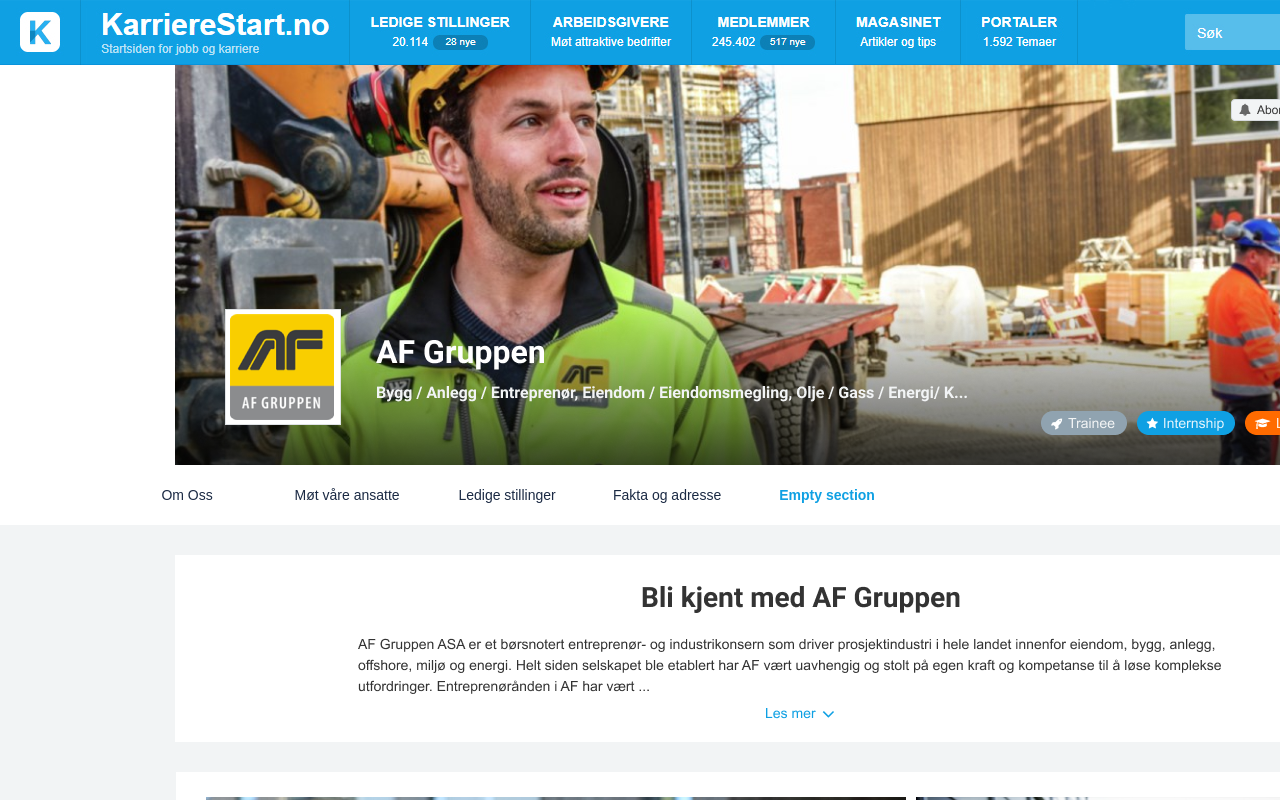
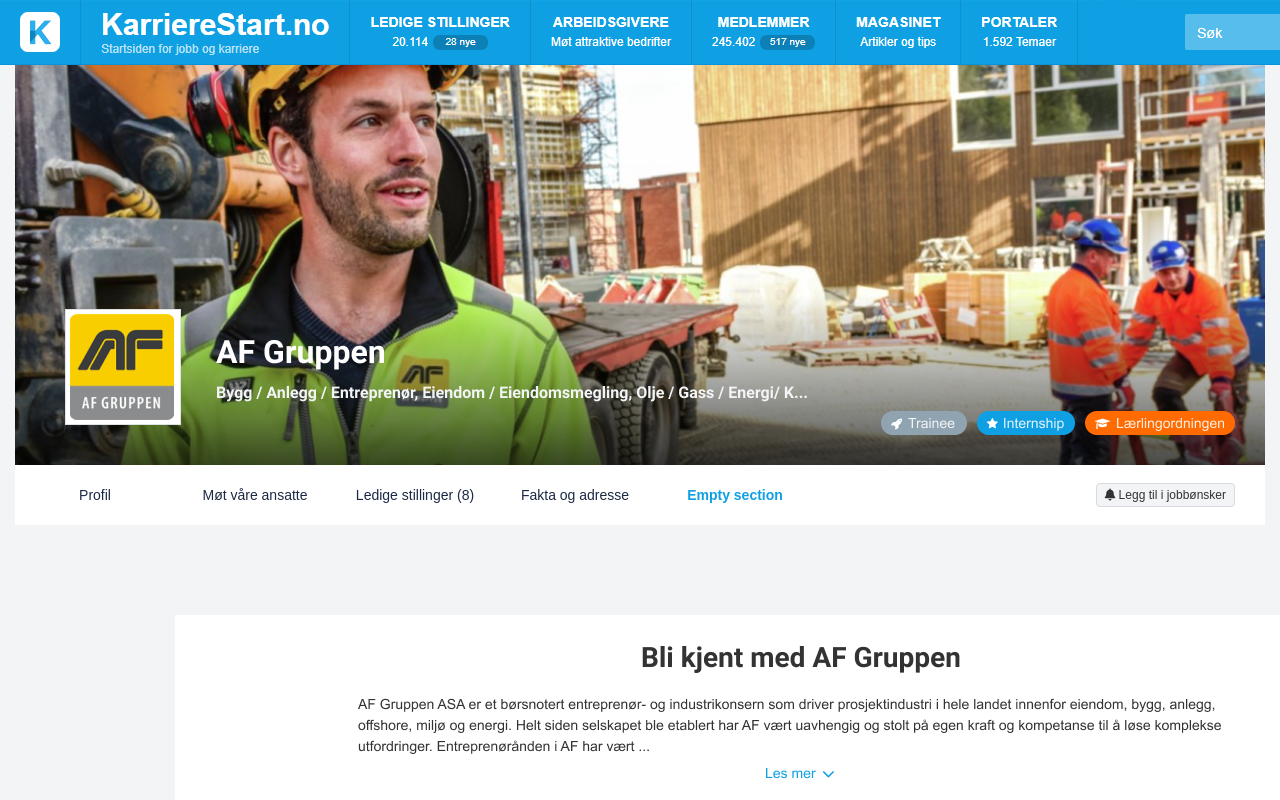
Before and after one commit to Andyradall/subheader, a plain HTML site: page index.html in a window 1280 px wide. Shown: the top 800 px of the page. Drawn offline with nearby package versions, Linux system fonts and the light colour scheme.

Commit message:
Removed surplous code

```diff
--- a/index.html
+++ b/index.html
@@ -17,23 +17,27 @@
 
         <div id="sub-navigation" class="header-navbar">
 
-            <button class="back" onclick="location.href=''" type="button">
+            <!--button class="back" onclick="location.href=''" type="button">
             <i class='fas fa-arrow-left'></i>
-        </button>
+        </button-->
 
-            <div class="con-effect">
-            <!--div class effect adds another effect to subheader-->
-            <!--div class="effect"></div-->
-            </div>
+        <div class="contain">
+
         <ul>
-            <li><a href="#first" class="active">Om Oss</a></li>
+            <li><a href="#first" class="active">Profil</a></li>
             <li><a href="#second">Møt våre ansatte</a></li>
-            <li><a href="#third">Ledige stillinger</a></li>
+            <li><a href="#third">Ledige stillinger (8)</a></li>
             <li><a href="#fourth">Fakta og adresse</a></li>
             <li><a href="#fifth">Empty section</a></li>
             <li><a href="#sixth"></a></li>
-            <li><a href="#seventh"></a></li>
+
         </ul>
+
+
+        <button class="btn-subscribe" onclick="thxAlert()" type="button">
+            <i class='fas fa-bell'></i> <span>Legg til i jobbønsker</span>
+        </button>
+    </div>
         </div>
                <div class="sections">
                    <div id="first" class="section">
--- a/script.js
+++ b/script.js
@@ -1,3 +1,8 @@
+//Button
+function thxAlert() {
+    alert("Thank you for subscribing to AF Gruppen!");
+  }
+
 //Scroll smooth after clicking jumpto link
 (function($) {
     $(document).on('click', 'a[href^="#"]', function(e) {
@@ -59,7 +64,7 @@
     });
 
 // cache the navigation links
-var $navigationLinks = $('#sub-navigation > ul > li > a');
+var $navigationLinks = $('#sub-navigation .contain > ul > li > a');
 // cache (in reversed order) the sections
 var $sections = $($(".section").get().reverse());
 
@@ -67,7 +72,7 @@
 var sectionIdTonavigationLink = {};
 $sections.each(function() {
     var id = $(this).attr('id');
-    sectionIdTonavigationLink[id] = $('#sub-navigation > ul > li > a[href=\\#' + id + ']');
+    sectionIdTonavigationLink[id] = $('#sub-navigation .contain > ul > li > a[href=\\#' + id + ']');
 });
 
 // throttle function, enforces a minimum time interval
--- a/style.css
+++ b/style.css
@@ -13,53 +13,48 @@
   justify-content: center;
   background: #F2F4F5;
   width: 100%;
+  max-width: 1600px;
 }
 
 p {
   font-size: 14px;
 }
 
-
 main {
   width: 100%;
 }
-
-/*
-@media screen and (max-width: 460px) {
-  .is-frontend .semplice-navbar {
-    position: fixed !important;
-    transition: ease transform 0.3s !important;
-  }
-
-  .semplice-navbar.hide-navbar {
-    transform: translateY(-100%) !important;
-  }
-    }
-
-*/
 
 .header-navbar.sticky .removes {
   display: none;
 }
 
 .header-navbar {
+  /*margin: 0 auto;*/
+  margin: 0 auto;
   padding: 0;
-  margin: 0;
-  position: absolute;
   display: flex;
   align-items: center;
-  justify-content: space-evenly;
-  width: 100%;
+ /* justify-content: space-evenly;*/
+  width: 1250px;
   background: #fff;
   height: 60px;
   padding: 2px 0 2px 0;
-  transition: all 200ms ease;
+  /*transition: all 200ms ease;*/
 }
+
+.contain {
+  width: 1250px;
+  display:inline-flex;
+  margin: 0 auto;
+  background: #fff;
+  }
 
 .header-navbar.sticky {
   padding: 0;
-  margin: 0;
+  margin: 0 auto;
   height: 40px;
+  width: 100%;
+  min-width: 1440px;
   position: fixed;
   top: 65px;
   z-index: 20;
@@ -74,18 +69,13 @@
 
 .header-navbar ul {
   padding: 0;
-  margin: 0 4rem 0 4rem;
+  /*margin: 0 4rem 0 4rem;*/
   list-style: none;
   display: flex;
-  align-items: center;
-  justify-content: space-evenly;
+  /*align-items: center;
+  /*justify-content: space-evenly;*/
   width: 100%;
   background: #fff;
-  }
-
-  @media screen and (max-width: 460px) {
-    .header-navbar ul {
-      margin: 0 1rem 0 1rem;}
   }
 
 .header-navbar li {
@@ -104,15 +94,7 @@
   color: #1B2A44;
   font-size: 14px;
   z-index: 720;
-  /*font-size: calc(0.5rem + 2.5vmin);*/
-  /*padding: 8px 8px 8px 8px;*/
   text-decoration: none;
-}
-
-@media screen and (max-width: 460px) {
-  .header-navbar a{
-    font-size: 10px;
-  }
 }
 
 .header-navbar a:active {
@@ -129,6 +111,9 @@
   z-index: 5!important;
   font-weight:600;
   color: #0FA0E3!important;
+  /*border-bottom: 3px solid #0FA0E3;
+  padding-bottom: 9px !important;
+  margin-bottom: -12px;*/
 }
 
 .header-navbar button.back {
@@ -141,44 +126,32 @@
   color: #333;
   height: 50px;
   cursor: pointer;
-  transition: all .45s ease;
+ /* transition: all .45s ease;*/
+}
+
+
+.header-navbar button.btn-subscribe {
+  display: inline-block;
+  white-space: nowrap;
+  text-align: left;
+  width: auto;
+  height: 24px;
+  padding: 3px 8px;
+  margin-top: 8px;
+  margin-right: 30px;
+  font-size: 12px;
+  border: 1px;
+  color: #333;
+  background: #F2F4F5;
+  border: 1px solid #D6DADE;
+  border-radius: 4px;
+  cursor: pointer;
 }
 
 .header-navbar.sticky button.back {
   opacity: 1;
 }
 
-.con-effect {
-  position: absolute;
-  width: 100%;
-  height: 100%;
-  top: 0px;
-  left: 0px;
-  /*overflow: hidden;*/
-  pointer-events: none;
-  display: flex;
-  align-items: center;
-  justify-content: center;
-}
-
-.effect {
-  /*background: rgba(232, 76, 232, 0.15);*/
-  /*background: rgba(242, 112, 100, 0.96);*/
-  /*background: rgba(235, 238, 244, 0.95);*/
-  background:  rgb(235,238,244);
-  width: 178px;
-  height: 36px;
-  position: absolute;
-  left: 130px;
-  border-radius: 40px;
-}
-
-@media screen and (max-width: 460px) {
-  .effect {
-    width: 20vw;
-    height: 10vw;
-    border-radius: 20px; }
-}
 /* Content sections styling */
 
   .banner {
@@ -191,23 +164,15 @@
     top:0px;
   }
 
-
   .hero-section{
-    width: 1600px;
+    width: 1250px;
     height: 400px;
     position: inherit;
-    margin-top: 65px;
-    background-size: 1600px 400px;
-    background-image: url("hero2.png");
+    margin: 65px auto 0;
+    background-size: 1250px 400px;
+    background-image: url("Section1b.png");
     background-repeat: no-repeat;
   }
-
-.section{
-color: #666;
-width:100%;
-/*height: 500px;*/
-/*padding: 8px 32px 40px 32px;*/
-}
 
 #first {
     width: 1600px;
```
Also changed, not shown: Section1b.png (added), logoSmall.jpg (added).
